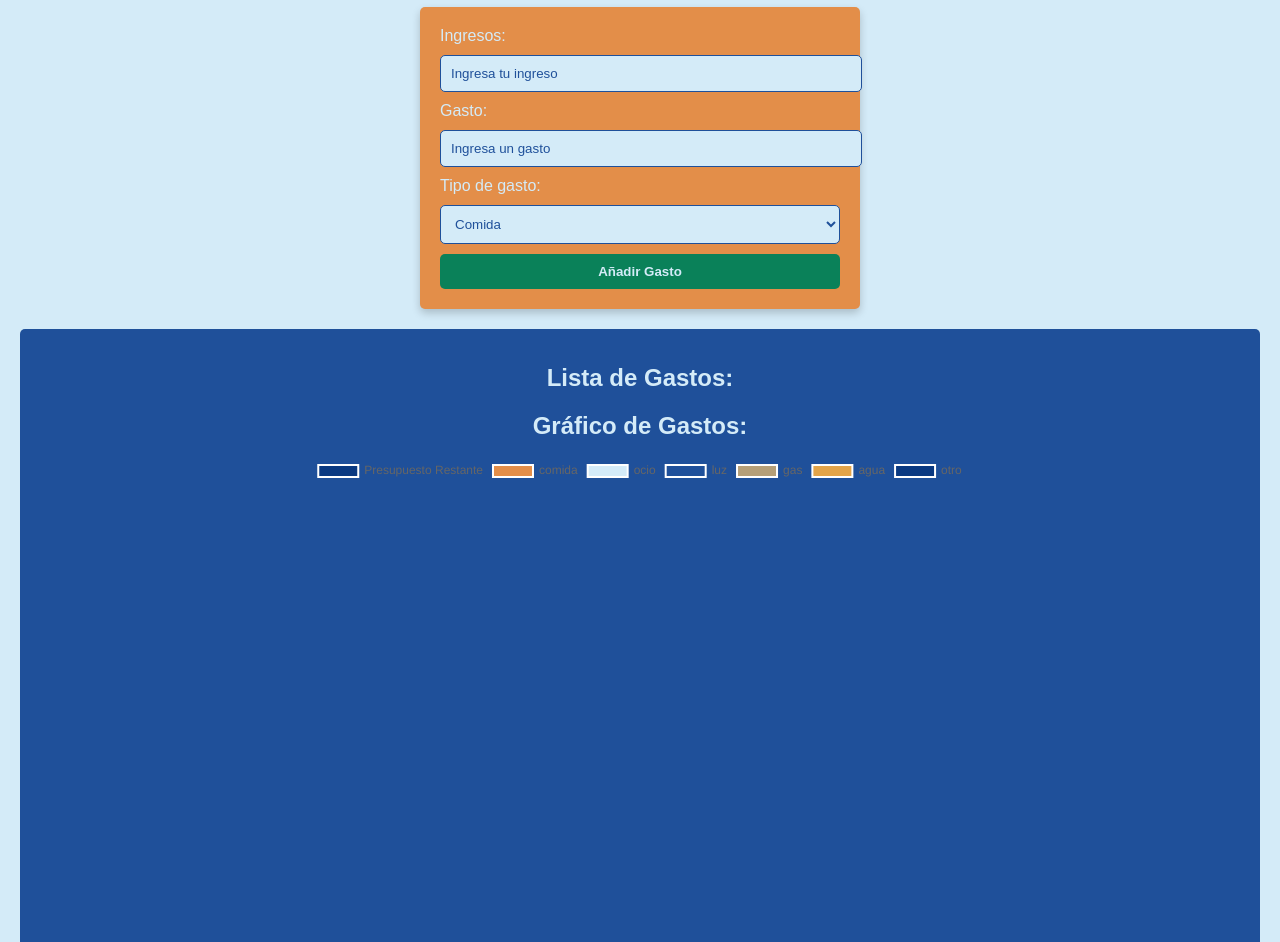
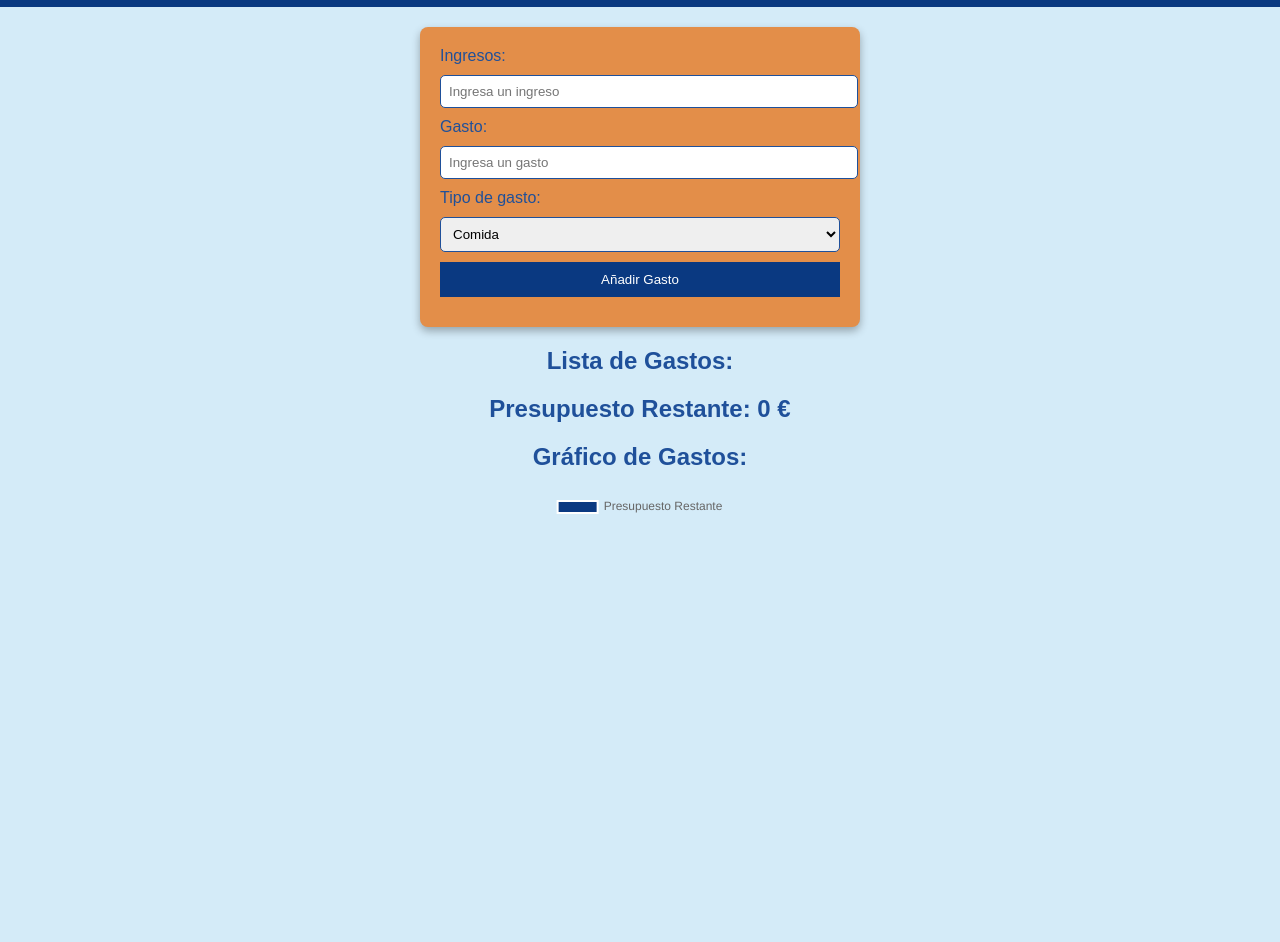
Before and after one commit to adrianjsg/Calculadora-presupuesto-personal, a plain HTML site: page index.html in a window 1280 px wide. Shown: the part 93-1035 px from the top of the page. Drawn offline with nearby package versions, Linux system fonts and the light colour scheme.

Commit message:
Cambios Martes

```diff
--- a/index.html
+++ b/index.html
@@ -1,46 +1,58 @@
 <!DOCTYPE html>
-<html lang="en">
+<html lang="es">
 <head>
     <meta charset="UTF-8">
     <meta name="viewport" content="width=device-width, initial-scale=1.0">
     <title>Calculadora de Presupuestos</title>
     <link rel="stylesheet" href="style.css">
-    <script src="https://cdn.jsdelivr.net/npm/chart.js"></script> <!-- Importa Chart.js -->
+    <script src="https://cdn.jsdelivr.net/npm/chart.js"></script> <!-- Importar Chart.js -->
 </head>
 <body>
+    <header>
         <h1>Calculadora de Presupuestos</h1>
-    <div id="formulario">
-        <div class="form-group">
+    </header>
+
+    <main>
+        <form id="formulario">
+            <div>
                 <label for="ingreso">Ingresos:</label>
-            <input type="number" id="ingreso" class="form-control" placeholder="Ingresa tu ingreso">
+                <input type="number" id="ingreso" placeholder="Ingresa un ingreso">
             </div>
-        <div class="form-group">
+            <div>
                 <label for="gasto">Gasto:</label>
-            <input type="number" id="gasto" class="form-control" placeholder="Ingresa un gasto">
+                <input type="number" id="gasto" placeholder="Ingresa un gasto">
             </div>
-        <div class="form-group">
+            <div>
                 <label for="tipo-gasto">Tipo de gasto:</label>
-            <select id="tipo-gasto" class="form-control">
-                <option value="comida">Comida</option>
-                <option value="ocio">Ocio</option>
-                <option value="luz">Luz</option>
-                <option value="gas">Gas</option>
-                <option value="agua">Agua</option>
-                <option value="otro">Otro</option>
+                <select id="tipo-gasto">
+                    <option value="Comida">Comida</option>
+                    <option value="Ocio">Ocio</option>
+                    <option value="Luz">Luz</option>
+                    <option value="Gas">Gas</option>
+                    <option value="Agua">Agua</option>
+                    <option value="Otro">Otro</option>
                 </select>
             </div>
-        <div class="form-group" id="campo-otro" style="display: none;">
-            <label for="gasto-otro">Especifica el tipo de gasto:</label>
-            <input type="text" id="gasto-otro" class="form-control" placeholder="Ingresa el tipo de gasto">
+            <div id="campo-otro" style="display: none;">
+                <label for="gasto-otro">Especifica el gasto:</label>
+                <input type="text" id="gasto-otro" placeholder="Ingresa tipo de gasto">
             </div>
-        <button id="calcular" class="btn btn-primary">Añadir Gasto</button>
-    </div>
-    <div id="resultado">
+            <button type="button" id="calcular">Añadir Gasto</button>
+        </form>
+
+        <section id="resultado">
             <h2>Lista de Gastos:</h2>
             <ul id="lista-gastos"></ul>
+            <h2>Presupuesto Restante: <span id="balance">0 €</span></h2>
             <h2>Gráfico de Gastos:</h2>
             <canvas id="grafico-gastos"></canvas>
-    </div>
+        </section>
+    </main>
+
+    <footer>
+        <p>Hecho con ❤️ por Adrián</p>
+    </footer>
+
     <script src="script.js"></script>
 </body>
 </html>
--- a/script.js
+++ b/script.js
@@ -1,4 +1,3 @@
-// Selección de elementos del DOM
 const ingresoInput = document.getElementById('ingreso');
 const gastoInput = document.getElementById('gasto');
 const tipoGastoSelect = document.getElementById('tipo-gasto');
@@ -9,80 +8,100 @@ const listaGastos = document.getElementById('lista-gastos');
 const balanceOutput = document.getElementById('balance');
 const graficoCanvas = document.getElementById('grafico-gastos');
 
-// Variables globales
 let presupuesto = 0;
-let gastosPorCategoria = {
-    comida: 0,
-    ocio: 0,
-    luz: 0,
-    gas: 0,
-    agua: 0,
-    otro: 0,
+let gastosPorCategoria = {};
+let grafico;
+
+// Colores predefinidos para las categorías
+const coloresGastos = {
+    'Presupuesto Restante': '#0A3981',
+    'Comida': '#E38E49',
+    'Ocio': '#F4C542',
+    'Luz': '#9CC4E4',
+    'Gas': '#F27D52',
+    'Agua': '#5DB6B1',
+    'Otro': '#B19CD9'
 };
-let graficoGastos;
 
-// Mostrar/ocultar el campo "Otro"
-tipoGastoSelect.addEventListener('change', function () {
-    if (tipoGastoSelect.value === 'otro') {
-        campoOtro.style.display = 'block';
-    } else {
-        campoOtro.style.display = 'none';
-        gastoOtroInput.value = ''; // Limpiar el campo "Otro"
-    }
+// Mostrar campo "Otro"
+tipoGastoSelect.addEventListener('change', () => {
+    campoOtro.style.display = tipoGastoSelect.value === "Otro" ? "block" : "none";
 });
 
-// Función para añadir un gasto
+// Añadir Gasto
 function añadirGasto() {
     const ingreso = parseFloat(ingresoInput.value) || 0;
     const gasto = parseFloat(gastoInput.value) || 0;
-    const tipoGasto = tipoGastoSelect.value === 'otro' ? gastoOtroInput.value : tipoGastoSelect.value;
+    const tipoGasto = tipoGastoSelect.value === 'Otro' ? gastoOtroInput.value : tipoGastoSelect.value;
 
-    // Validaciones
-    if (ingreso > 0) {
-        presupuesto += ingreso;
-        ingresoInput.value = ''; // Limpiar campo ingreso
-    }
-    if (gasto <= 0 || tipoGasto.trim() === '') {
-        alert('Por favor, ingresa un gasto válido y un tipo de gasto.');
+    if (gasto <= 0 || !tipoGasto) {
+        alert('Por favor ingresa un gasto válido y selecciona una categoría.');
         return;
     }
 
-    // Actualizar el presupuesto y los gastos
+    // Actualizar presupuesto y gastos
+    presupuesto += ingreso - gasto;
     gastosPorCategoria[tipoGasto] = (gastosPorCategoria[tipoGasto] || 0) + gasto;
-    presupuesto -= gasto;
 
-    // Añadir gasto a la lista
+    // Actualizar lista de gastos
     const li = document.createElement('li');
     li.textContent = `${tipoGasto}: ${gasto.toFixed(2)}€`;
     listaGastos.appendChild(li);
 
+    // Mostrar balance actualizado
+    balanceOutput.textContent = `${presupuesto.toFixed(2)} €`;
+
     // Actualizar gráfico
     actualizarGrafico();
+    ingresoInput.value = gastoInput.value = gastoOtroInput.value = '';
 }
 
-// Inicializar gráfico
+// Inicializar Gráfico
 function inicializarGrafico() {
-    graficoGastos = new Chart(graficoCanvas, {
+    grafico = new Chart(graficoCanvas, {
         type: 'pie',
         data: {
-            labels: ['Presupuesto Restante', ...Object.keys(gastosPorCategoria)],
+            labels: ['Presupuesto Restante'], // Iniciar con presupuesto restante
             datasets: [{
-                data: [presupuesto, ...Object.values(gastosPorCategoria)],
-                backgroundColor: ['#0A3981', '#E38E49', '#D4EBF8', '#1F509A', '#B59F78', '#E3A449'],
+                data: [0], // Datos iniciales
+                backgroundColor: ['#0A3981'] // Color inicial
             }]
         },
         options: {
             responsive: true,
-        },
+            plugins: {
+                legend: {
+                    position: 'top',
+                }
+            }
+        }
     });
 }
 
-// Actualizar gráfico
+// Actualizar Gráfico
 function actualizarGrafico() {
-    graficoGastos.data.datasets[0].data = [presupuesto, ...Object.values(gastosPorCategoria)];
-    graficoGastos.update();
+    const categorias = ['Presupuesto Restante', ...Object.keys(gastosPorCategoria)];
+    const valores = [presupuesto, ...Object.values(gastosPorCategoria)];
+
+    // Asignar colores dinámicos
+    const colores = categorias.map(categoria => coloresGastos[categoria] || generarColorAleatorio());
+
+    grafico.data.labels = categorias;
+    grafico.data.datasets[0].data = valores;
+    grafico.data.datasets[0].backgroundColor = colores;
+
+    grafico.update();
 }
 
-// Inicializar funcionalidad
+// Función para generar colores aleatorios si no están en el array
+function generarColorAleatorio() {
+    const letras = '0123456789ABCDEF';
+    let color = '#';
+    for (let i = 0; i < 6; i++) {
+        color += letras[Math.floor(Math.random() * 16)];
+    }
+    return color;
+}
+
 calcularBtn.addEventListener('click', añadirGasto);
 inicializarGrafico();
--- a/style.css
+++ b/style.css
@@ -1,86 +1,82 @@
+/* Paleta de colores */
+:root {
+    --primary-color: #0A3981;
+    --secondary-color: #E38E49;
+    --background-color: #D4EBF8;
+    --text-color: #1F509A;
+    --light-text: #FFFFFF;
+}
+
 /* General */
 body {
     font-family: Arial, sans-serif;
     margin: 0;
-    padding: 20px;
-    background-color: #D4EBF8; /* Azul suave */
-    color: #0A3981; /* Azul oscuro */
+    padding: 0;
+    background-color: var(--background-color);
+    color: var(--text-color);
 }
 
-/* Títulos */
+header, footer {
+    background-color: var(--primary-color);
+    color: var(--light-text);
+    text-align: center;
+    padding: 10px 0;
+}
+
 h1, h2 {
     text-align: center;
-    color: #1F509A; /* Azul intermedio */
 }
 
-/* Formulario */
-#formulario {
+form {
+    background-color: var(--secondary-color);
+    max-width: 400px;
     margin: 20px auto;
-    max-width: 400px;
     padding: 20px;
-    background-color: #E38E49; /* Naranja cálido */
-    border-radius: 5px;
-    box-shadow: 0 4px 8px rgba(0, 0, 0, 0.2);
-    color: #D4EBF8; /* Texto claro */
+    border-radius: 8px;
+    box-shadow: 0 4px 8px rgba(0, 0, 0, 0.3);
+}
+
+label, input, select, button {
+    display: block;
+    width: 100%;
+    margin-bottom: 10px;
 }
 
 input, select {
-    width: 100%;
-    padding: 10px;
-    margin: 10px 0;
-    border: 1px solid #1F509A; /* Azul intermedio */
+    padding: 8px;
+    border: 1px solid var(--text-color);
     border-radius: 5px;
-    background-color: #D4EBF8; /* Fondo suave */
-    color: #0A3981; /* Texto oscuro */
-}
-
-input::placeholder, select {
-    color: #1F509A; /* Azul intermedio */
 }
 
 button {
-    width: 100%;
+    background-color: var(--primary-color);
+    color: var(--light-text);
+    border: none;
     padding: 10px;
-    background-color: #0a8159; /* Azul oscuro */
-    color: #D4EBF8; /* Texto claro */
-    border: none;
-    border-radius: 5px;
     cursor: pointer;
-    font-weight: bold;
-    transition: background-color 0.3s ease;
+    transition: transform 0.3s ease, background-color 0.3s ease;
 }
 
 button:hover {
-    background-color: #1F509A; /* Naranja cálido */
-    color: #D4EBF8; /* Texto claro */
+    background-color: var(--text-color);
+    transform: scale(1.05);
 }
 
-/* Resultado */
 #resultado {
-    margin-top: 20px;
-    padding: 15px;
-    background-color: #1F509A; /* Azul intermedio */
-    border-radius: 5px;
-    color: #0a8159; /* Texto claro */
-    font-weight: bold;
+    max-width: 600px;
+    margin: 20px auto;
     text-align: center;
 }
 
-#resultado h2 {
-    color: #D4EBF8; /* Texto claro */
-    text-align: center;
-    font-size: 1.5em;
-    margin-bottom: 15px;
+ul {
+    list-style: none;
+    padding: 0;
 }
 
-
-#lista-gastos li {
-    background-color: #FAF6E3; /* Fondo claro para buena legibilidad */
-    color: #1F509A; /* Azul intermedio para el texto */
+li {
+    background-color: #FAF6E3;
     margin: 5px 0;
     padding: 10px;
+    border: 1px solid var(--primary-color);
     border-radius: 5px;
-    border: 1px solid #0A3981; /* Azul oscuro para el borde */
-    font-weight: bold;
-    text-align: left; /* Alinear texto a la izquierda */
 }
```
Lines whose indentation alone changed are shown as unchanged.
